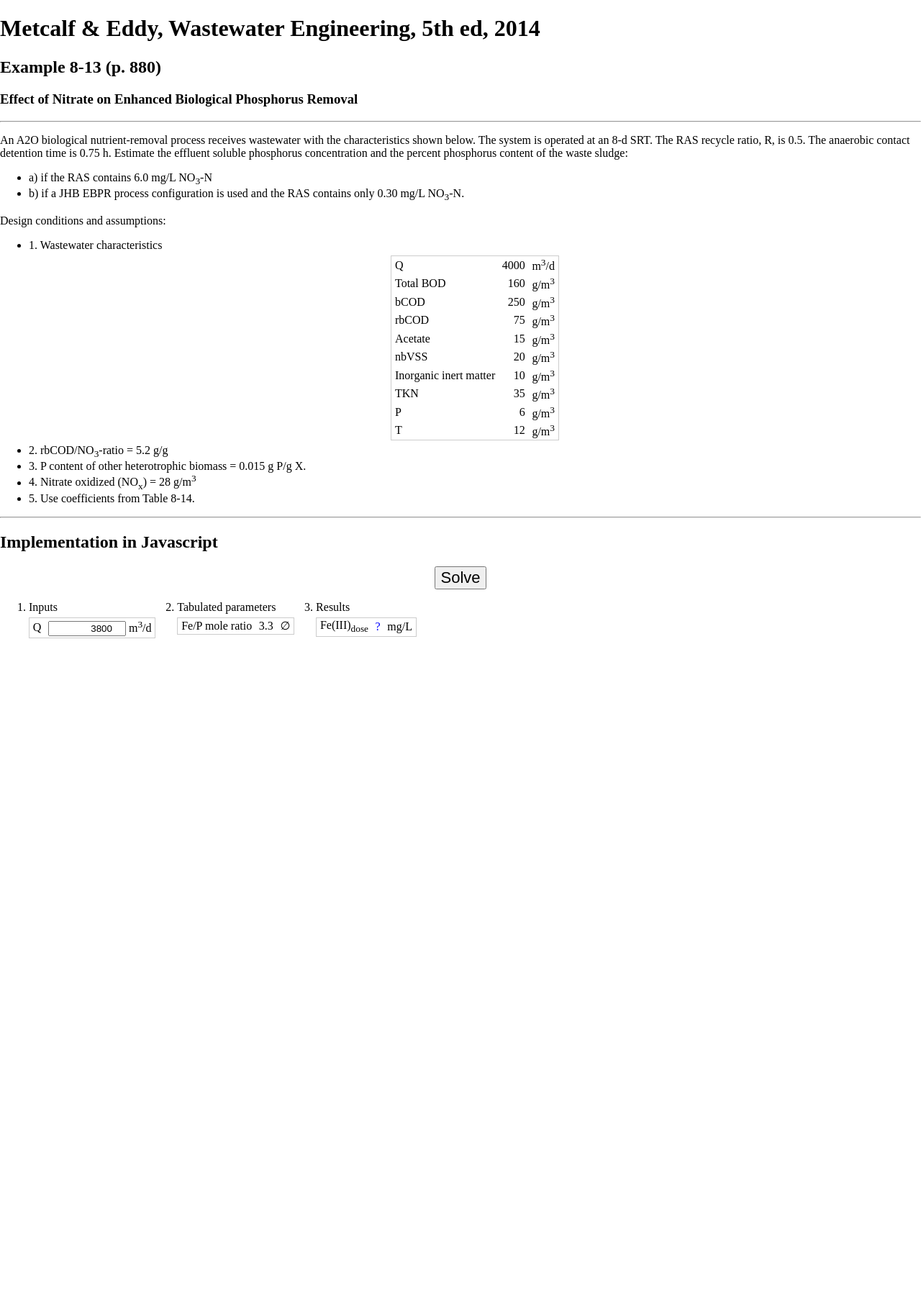
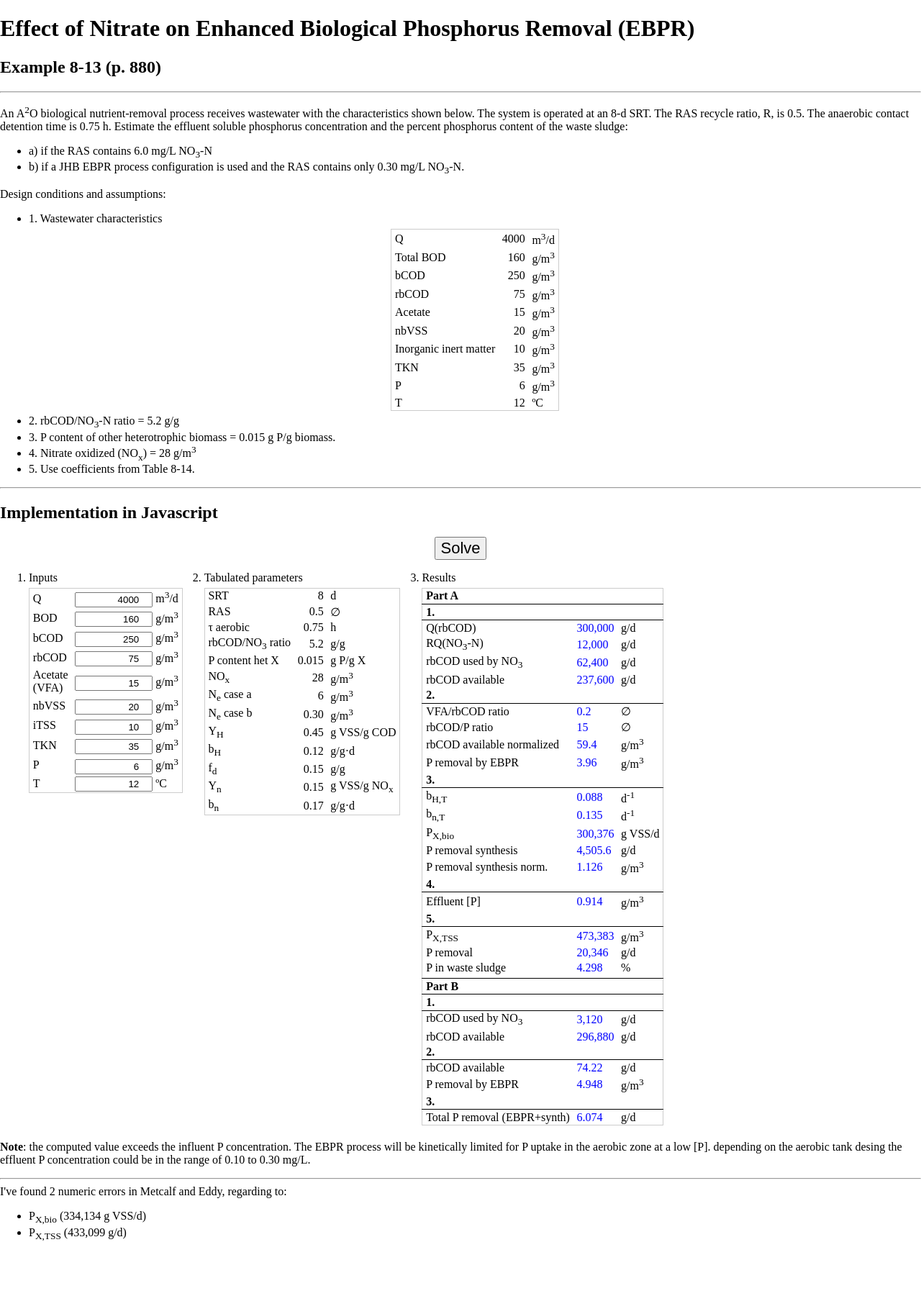
Before and after one commit to AnnaValls/ecoinvent, a PHP site: page /bio_P_removal.php in a window 1280 px wide. Shown: the whole page at 72% size. Before the commit the page ends 887 px from the top, so only its background shows below. Run offline with PHP 8.4, Linux system fonts and the light colour scheme.

Commit message:
bio P removal finished starting reactor sizing (ekama)

```diff
--- a/bio_P_removal.php
+++ b/bio_P_removal.php
@@ -67,17 +67,16 @@
 
 <!--title-->
 <div>
-	<h1>Metcalf &amp; Eddy, Wastewater Engineering, 5th ed, 2014</h1>
-	<h2>Example 8-13 (p. 880)</h2>
-	<h3 onclick=document.getElementById('statement').classList.toggle('invisible')>
-		Effect of Nitrate on Enhanced Biological Phosphorus Removal
-	</h3><hr>
+	<h1 onclick=document.getElementById('statement').classList.toggle('invisible')>
+		Effect of Nitrate on Enhanced Biological Phosphorus Removal (EBPR)
+	</h1>
+	<h2>Example 8-13 (p. 880)</h2> <hr>
 </div>
 
 <!--problem statement-->
 <div id=statement>
 	<p>
-		An A2O biological nutrient-removal process receives wastewater with the characteristics shown
+		An A<sup>2</sup>O biological nutrient-removal process receives wastewater with the characteristics shown
 		below. The system is operated at an 8-d SRT. The RAS recycle ratio, R, is 0.5. The
 		anaerobic contact detention time is 0.75 h. Estimate the effluent soluble phosphorus
 		concentration and the percent phosphorus content of the waste sludge:
@@ -99,14 +98,15 @@
 				<tr><td>Inorganic inert matter   <td class=number>   10<td>g/m<sup>3</sup>
 				<tr><td>TKN                      <td class=number>   35<td>g/m<sup>3</sup>
 				<tr><td>P                        <td class=number>    6<td>g/m<sup>3</sup>
-				<tr><td>T                        <td class=number>   12<td>g/m<sup>3</sup>
+				<tr><td>T                        <td class=number>   12<td>ºC
 			</table>
-		</li><li>2. rbCOD/NO<sub>3</sub>-ratio = 5.2 g/g
-		<li>3. P content of other heterotrophic biomass = 0.015 g P/g X.
-		<li>4. Nitrate oxidized (NO<sub>x</sub>) =  28 g/m<sup>3</sup>
+		<li>2. rbCOD/NO<sub>3</sub>-N ratio = 5.2 g/g
+		<li>3. P content of other heterotrophic biomass = 0.015 g P/g biomass.
+		<li>4. Nitrate oxidized (NO<sub>x</sub>) = 28 g/m<sup>3</sup>
 		<li>5. Use coefficients from Table 8-14.
 	</ul>
-</div><hr>
+	<hr>
+</div>
 
 <!--implementation gui-->
 <div><h2>Implementation in Javascript</h2>
@@ -116,15 +116,68 @@
 	<ol class=flex>
 		<li><div>Inputs</div>
 			<table>
-				<tr><td>Q <td><input type=number id=input_Q value=3800> m<sup>3</sup>/d
+				<tr><td>Q                <td><input type=number id=input_Q       value=4000> m<sup>3</sup>/d
+				<tr><td>BOD              <td><input type=number id=input_BOD     value=160> g/m<sup>3</sup>
+				<tr><td>bCOD             <td><input type=number id=input_bCOD    value=250> g/m<sup>3</sup>
+				<tr><td>rbCOD            <td><input type=number id=input_rbCOD   value=75> g/m<sup>3</sup>
+				<tr><td>Acetate<br>(VFA) <td><input type=number id=input_Acetate value=15> g/m<sup>3</sup>
+				<tr><td>nbVSS            <td><input type=number id=input_nbVSS   value=20> g/m<sup>3</sup>
+				<tr><td>iTSS             <td><input type=number id=input_iTSS    value=10> g/m<sup>3</sup>
+				<tr><td>TKN              <td><input type=number id=input_TKN     value=35> g/m<sup>3</sup>
+				<tr><td>P                <td><input type=number id=input_P       value=6> g/m<sup>3</sup>
+				<tr><td>T                <td><input type=number id=input_T       value=12> ºC
 			</table>
 		</li><li><div>Tabulated parameters</div>
 			<table>
-				<tr><td>Fe/P mole ratio <td class=number>3.3   <td>&empty;
+				<tr><td>SRT                  <td class=number>8     <td>d
+				<tr><td>RAS                  <td class=number>0.5   <td>&empty;
+				<tr><td>&tau; aerobic        <td class=number>0.75  <td>h
+				<tr><td>rbCOD/NO<sub>3</sub> ratio <td class=number>5.2   <td>g/g
+				<tr><td>P content het X      <td class=number>0.015 <td>g P/g X
+				<tr><td>NO<sub>x</sub>       <td class=number>28    <td>g/m<sup>3</sup>
+				<tr><td>N<sub>e</sub> case a <td class=number>6     <td>g/m<sup>3</sup>
+				<tr><td>N<sub>e</sub> case b <td class=number>0.30  <td>g/m<sup>3</sup>
+				<tr><td>Y<sub>H</sub>        <td class=number>0.45  <td>g VSS/g COD
+				<tr><td>b<sub>H</sub>        <td class=number>0.12  <td>g/g·d
+				<tr><td>f<sub>d</sub>        <td class=number>0.15  <td>g/g
+				<tr><td>Y<sub>n</sub>        <td class=number>0.15  <td>g VSS/g NO<sub>x</sub>
+				<tr><td>b<sub>n</sub>        <td class=number>0.17  <td>g/g·d
 			</table>
 		</li><li><div>Results</div>
 			<table id=results>
-				<tr><td>Fe(III)<sub>dose</sub> <td id=result_Fe_III_dose>? <td>mg/L
+				<tr><th colspan=3> Part A
+				<tr><th colspan=3>1.
+					<tr><td>Q(rbCOD)                    <td id=result_Q_rbCOD>?                    <td>g/d
+					<tr><td>RQ(NO<sub>3</sub>-N)        <td id=result_RQ_NO3_N>?                   <td>g/d
+					<tr><td>rbCOD used by NO<sub>3</sub><td id=result_rbCOD_used_by_NO3>?          <td>g/d
+					<tr><td>rbCOD available             <td id=result_rbCOD_available>?            <td>g/d
+					<tr><th colspan=3>2.
+					<tr><td>VFA/rbCOD ratio             <td id=result_VFA_rbCOD_ratio>?            <td>&empty;
+					<tr><td>rbCOD/P ratio               <td id=result_rbCOD_P_ratio>?              <td>&empty;
+					<tr><td>rbCOD available normalized  <td id=result_rbCOD_available_normalized>? <td>g/m<sup>3</sup>
+					<tr><td>P removal by EBPR           <td id=result_P_removal_EBPR>?             <td>g/m<sup>3</sup>
+					<tr><th colspan=3>3.
+					<tr><td>b<sub>H,T</sub>             <td id=result_bHT>?                        <td>d<sup>-1</sup>
+					<tr><td>b<sub>n,T</sub>             <td id=result_bnT>?                        <td>d<sup>-1</sup>
+					<tr><td>P<sub>X,bio</sub>           <td id=result_P_X_bio>?                    <td>g VSS/d
+					<tr><td>P removal synthesis         <td id=result_P_removal_synthesis>?        <td>g/d
+					<tr><td>P removal synthesis norm.   <td id=result_P_removal_synthesis_n>?      <td>g/m<sup>3</sup>
+					<tr><th colspan=3>4.
+					<tr><td>Effluent [P]                <td id=result_Effluent_P>?                 <td>g/m<sup>3</sup>
+					<tr><th colspan=3>5.
+					<tr><td>P<sub>X,TSS</sub>           <td id=result_P_X_TSS>?                    <td>g/m<sup>3</sup>
+					<tr><td>P removal                   <td id=result_P_removal>?                  <td>g/d
+					<tr><td>P in waste sludge           <td id=result_P_in_waste_sludge>?          <td>%
+					<tr><th colspan=3>
+					<tr><th colspan=3> Part B
+					<tr><th colspan=3>1.
+					<tr><td>rbCOD used by NO<sub>3</sub><td id=result_B1_rbCOD_used_by_NO3>?       <td>g/d
+					<tr><td>rbCOD available             <td id=result_B1_rbCOD_available>?         <td>g/d
+					<tr><th colspan=3>2.
+					<tr><td>rbCOD available             <td id=result_B2_rbCOD_available>?         <td>g/d
+					<tr><td>P removal by EBPR           <td id=result_B2_P_removal_EBPR>?          <td>g/m<sup>3</sup>
+					<tr><th colspan=3>3.
+					<tr><td>Total P removal (EBPR+synth)<td id=result_B3_P_removal>?               <td>g/d
 			</table>
 		</li>
 	</ol>
@@ -134,38 +187,44 @@
 <script>
 	function compute_exercise(){
 		/*INPUTS*/
-		var Q = 4000;
-		var BOD = 160;
-		var bCOD = 250;
-		var rbCOD = 75;
-		var Acetate = 15;
-		var nbVSS = 20;
-		var Inorganic_inert_matter = 10;
-		var TKN = 35;
-		var P = 6;
-		var T = 12;
+		var  Q       = getInput('input_Q');       //4000;
+		var  BOD     = getInput('input_BOD');     //160;
+		var  bCOD    = getInput('input_bCOD');    //250;
+		var  rbCOD   = getInput('input_rbCOD');   //75;
+		var  Acetate = getInput('input_Acetate'); //15;
+		var  nbVSS   = getInput('input_nbVSS');   //20;
+		var  iTSS    = getInput('input_iTSS');    //10;
+		var  TKN     = getInput('input_TKN');     //35;
+		var  P       = getInput('input_P');       //6;
+		var  T       = getInput('input_T');       //12;
 
 		/*PARAMETERS*/
-		var SRT = 8;
-		var RAS = 0.5;
-		var tau_aerobic = 0.75;
-		var NO3_e = 6;
+		var SRT             = 8;
+		var RAS             = 0.5;
+		var tau_aerobic     = 0.75;
 		var rbCOD_NO3_ratio = 5.2;
 		var P_content_het_X = 0.015;
-		var NOx = 28;
+		var NOx             = 28;
+		var YH              = 0.45;
+		var bH              = 0.12;
+		var fd              = 0.15;
+		var Yn              = 0.15;
+		var bn              = 0.17;
+		var NO3_eff_a       = 6; //case a
+		var NO3_eff_b       = 0.30; //case b
 
 		/*SOLUTION*/
 			//1
 			var Q_rbCOD = Q*rbCOD; //300,000 g/d
-			var RQ_NO3_N = 0.50*Q*NO3_e; //12,000 g/d
+			var RQ_NO3_N = 0.50*Q*NO3_eff_a; //12,000 g/d
 			var rbCOD_used_by_NO3 = rbCOD_NO3_ratio * RQ_NO3_N; //62,400 g/d
 			var rbCOD_available = Q_rbCOD - rbCOD_used_by_NO3; //237,600 g/d
 			console.log("---Part A---");
 			console.log("---1---");
-			console.log(Q_rbCOD);
-			console.log(RQ_NO3_N);
-			console.log(rbCOD_used_by_NO3);
-			console.log(rbCOD_available);
+			showResult('result_Q_rbCOD',Q_rbCOD);
+			showResult('result_RQ_NO3_N',RQ_NO3_N);
+			showResult('result_rbCOD_used_by_NO3',rbCOD_used_by_NO3);
+			showResult('result_rbCOD_available',rbCOD_available);
 
 			//2
 			var VFA_rbCOD_ratio = Acetate / rbCOD; //0.20 no unit
@@ -173,73 +232,72 @@
 			var rbCOD_available_normalized = rbCOD_available/Q; //59.4 g/m3
 			var P_removal_EBPR = rbCOD_available_normalized/rbCOD_P_ratio; //4 g/m3
 			console.log("---2---");
-			console.log(VFA_rbCOD_ratio);
-			console.log(rbCOD_P_ratio);
-			console.log(rbCOD_available_normalized);
-			console.log(P_removal_EBPR);
+			showResult('result_VFA_rbCOD_ratio',VFA_rbCOD_ratio);
+			showResult('result_rbCOD_P_ratio',rbCOD_P_ratio);
+			showResult('result_rbCOD_available_normalized',rbCOD_available_normalized);
+			showResult('result_P_removal_EBPR',P_removal_EBPR);
 
 			//3
-			var YH = 0.45;
-			var bH = 0.12;
-			var fd = 0.15;
-			var Yn = 0.15;
-			var bn = 0.17;
 			var bHT = bH*Math.pow(1.04,T-20); //0.088 1/d
 			var bnT = bn*Math.pow(1.029,T-20); //0.135 1/d
 			var P_X_bio = Q*YH*bCOD/(1+bHT*SRT) + fd*bHT*Q*YH*bCOD*SRT/(1+bHT*SRT) + Q*Yn*NOx/(1+bnT*SRT); //334,134 g/d
-			//P_X_bio = 334134 TODO in metcalf is wrong
+			//P_X_bio = 334134; //TODO in metcalf is wrong
 			var P_removal_synthesis = 0.015*P_X_bio; //5012 g/d
 			var P_removal_synthesis_n = P_removal_synthesis/Q; //1.2 g/m3
 			console.log("---3---");
-			console.log(bHT);
-			console.log(bnT);
-			console.log(P_X_bio);
-			console.log(P_removal_synthesis);
-			console.log(P_removal_synthesis_n);
+			showResult('result_bHT',bHT);
+			showResult('result_bnT',bnT);
+			showResult('result_P_X_bio',P_X_bio);
+			showResult('result_P_removal_synthesis',P_removal_synthesis);
+			showResult('result_P_removal_synthesis_n',P_removal_synthesis_n);
 
 			//4
 			var Effluent_P = P - P_removal_EBPR - P_removal_synthesis_n; //0.80 g/m3
 			console.log("---4---");
-			console.log(Effluent_P);
+			showResult('result_Effluent_P',Effluent_P);
 
 			//5
-			var P_X_TSS = P_X_bio/0.85 + Q*nbVSS + Q*(Inorganic_inert_matter); //433,099 g/d
+			var P_X_TSS = P_X_bio/0.85 + Q*nbVSS + Q*(iTSS); //433,099 g/d
+			//P_X_TSS = 433099; //TODO in metcalf is wrong
 			var P_removal = (P - Effluent_P)*Q; //20,800 g/d
-			var P_in_waste_sludge = 100*P_removal/P_X_TSS;
+			var P_in_waste_sludge = 100*P_removal/P_X_TSS; //4.8 %
 			console.log("---5---");
-			console.log(P_X_TSS);
-			console.log(P_removal);
-			console.log(P_in_waste_sludge);
+			showResult('result_P_X_TSS',P_X_TSS);
+			showResult('result_P_removal',P_removal);
+			showResult('result_P_in_waste_sludge',P_in_waste_sludge);
 
 			//Part B
 			//1
+			var rbCOD_used_by_NO3 = (NO3_eff_b/NO3_eff_a)*rbCOD_used_by_NO3; //3120 g/d
+			var rbCOD_available = Q_rbCOD - rbCOD_used_by_NO3; //296880 g/d
 			console.log("---Part B---");
-			console.log("---in progress---");
-			/* TODO
-				continue here
-				continue here
-				continue here
-				continue here
-				continue here
-			var rbCOD_used_by_NO3 = 0.3/0.6*62400=3120; //g/d
-			var rbCOD_available = 300000 - 3120 = 296880; //g/d
 			console.log("---1---");
+			showResult('result_B1_rbCOD_used_by_NO3',rbCOD_used_by_NO3);
+			showResult('result_B1_rbCOD_available',rbCOD_available);
 			//2
-			var rbCOD_P_ratio = 15;
-			var rbCOD_available = 296880 / Q = 74.2; //g/m3
-			var P_removal_EBPR = 74.2 / 15 = 4.9; //g/m3
-			//3 ebpr+synthesis
-			var P_removal = 4.9 + 1.2; //6.1 g/m3
-			*/
-
-			/*
-				note: the computed value exceeds the influent P concentration. The ebpr process will be kinetically limited for P uptake in the aerobic zone at a low [P].
-				depending on the aerobic tank desing the effluent P concentration could be in the range of 0.10 to 0.30 mg/L
-			*/
+			var rbCOD_P_ratio = 15; //TODO implement table
+			var rbCOD_available = rbCOD_available / Q; //74.2 g/m3
+			var P_removal_EBPR = rbCOD_available / rbCOD_P_ratio ; //4.9 g/m3
+			console.log("---2---");
+			showResult('result_B2_rbCOD_available',rbCOD_available);
+			showResult('result_B2_P_removal_EBPR',P_removal_EBPR);
+			//3  (ebpr + synthesis)
+			var P_removal = P_removal_EBPR + P_removal_synthesis_n; //6.1 g/m3
+			console.log("---3---");
+			showResult('result_B3_P_removal',P_removal);
 		//end solution
-
-		//show results
-		//showResult('asdf',0);
-		//end show results
 	}
 </script>
+
+<p>
+	<b>Note</b>: the computed value exceeds the influent P concentration. The EBPR process will be kinetically limited for P uptake in the aerobic zone at a low [P].
+	depending on the aerobic tank desing the effluent P concentration could be in the range of 0.10 to 0.30 mg/L.
+</p>
+
+<hr><div>
+	I've found 2 numeric errors in Metcalf and Eddy, regarding to:
+	<ul>
+		<li>P<sub>X,bio</sub> (334,134 g VSS/d)
+		<li>P<sub>X,TSS</sub> (433,099 g/d)
+	</ul>
+</div>
--- a/format.js
+++ b/format.js
@@ -21,6 +21,7 @@ function format(number,digits){
 function showResult(id,value){
 	var el=document.getElementById(id);
 	try{
+		console.log(id+": "+value);
 		el.innerHTML=format(value);
 	}catch(e){
 		console.error("id: "+id);
```
Also changed, not shown: N_removal.php (+7 -7 lines), bod_removal.php (+10 -2 lines), bod_removal_with_nitrification.php (+7 -7 lines), chem_P_removal.php (+17 -14 lines), ekama_sizing.php (added, +135 -0 lines), index.html (+21 -22 lines).
